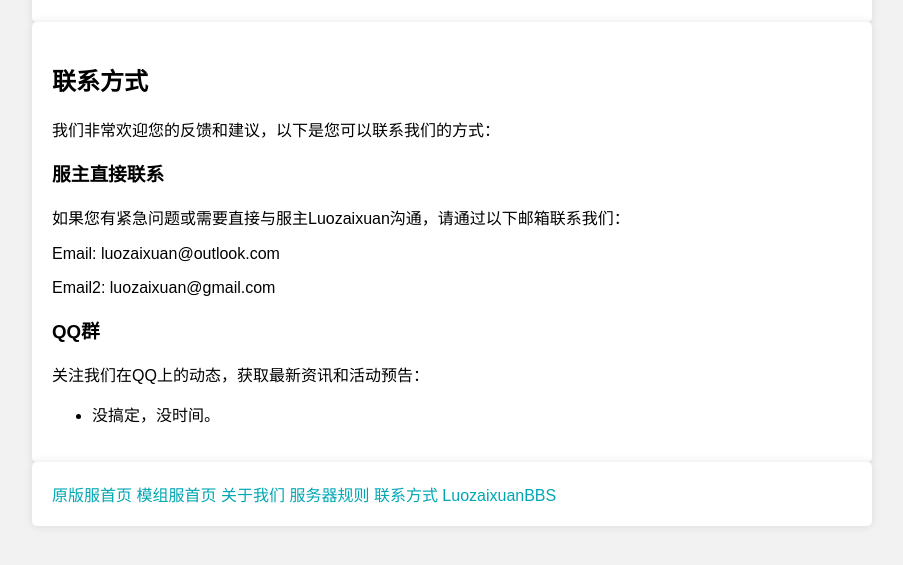
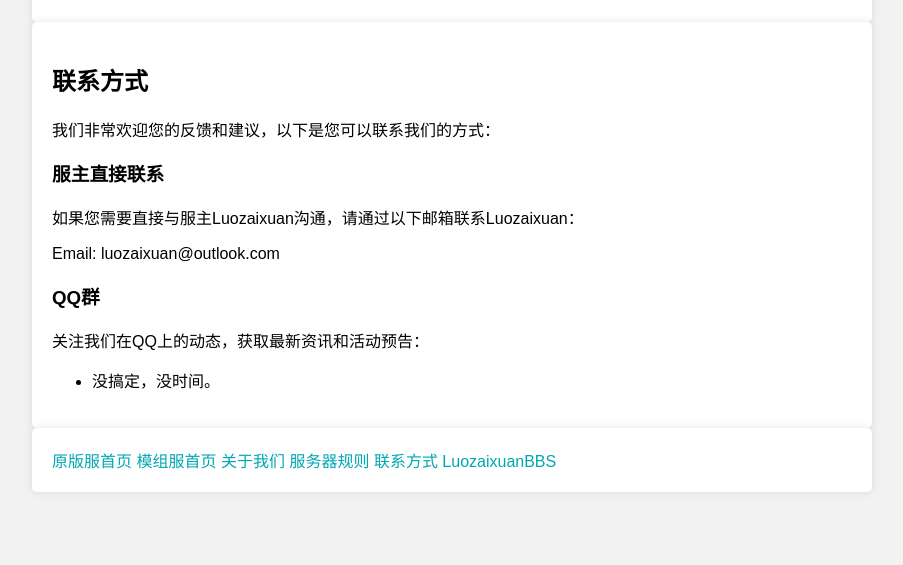
Before and after one commit to luozaixuan/luozaixuanserver, a plain HTML site: page html/contact.html in a window 1280 px wide. Shown: the part 127-692 px from the top of the page, without its empty margins (188-1091 px from the left). Drawn offline with Linux system fonts and the light colour scheme.

Commit message:
update html/contact.html.
Signed-off-by: 罗泽轩 <lkj15968990277@outlook.com>

```diff
--- a/html/contact.html
+++ b/html/contact.html
@@ -43,9 +43,9 @@
             <p>我们非常欢迎您的反馈和建议，以下是您可以联系我们的方式：</p>
 
             <h3>服主直接联系</h3>
-            <p>如果您有紧急问题或需要直接与服主Luozaixuan沟通，请通过以下邮箱联系我们：</p>
+            <p>如果您需要直接与服主Luozaixuan沟通，请通过以下邮箱联系Luozaixuan：</p>
             <p>Email: luozaixuan@outlook.com</p>
-            <p>Email2: luozaixuan@gmail.com</p>
+
 
             <h3>QQ群</h3>
             <p>关注我们在QQ上的动态，获取最新资讯和活动预告：</p>
@@ -63,7 +63,7 @@
             <a href="https://mc.luozaixuan.top/html/we.html">关于我们</a>
             <a href="https://mc.luozaixuan.top/html/rules.html">服务器规则</a>
             <a href="https://mc.luozaixuan.top/html/contact.html">联系方式</a>
-            <a href="https://bbs.luozaixuan.top">LuozaixuanBBS</a>
+            <a href="http://bbs.luozaixuan.top">LuozaixuanBBS</a>
         </nav>
     </footer>
 </body>
```
